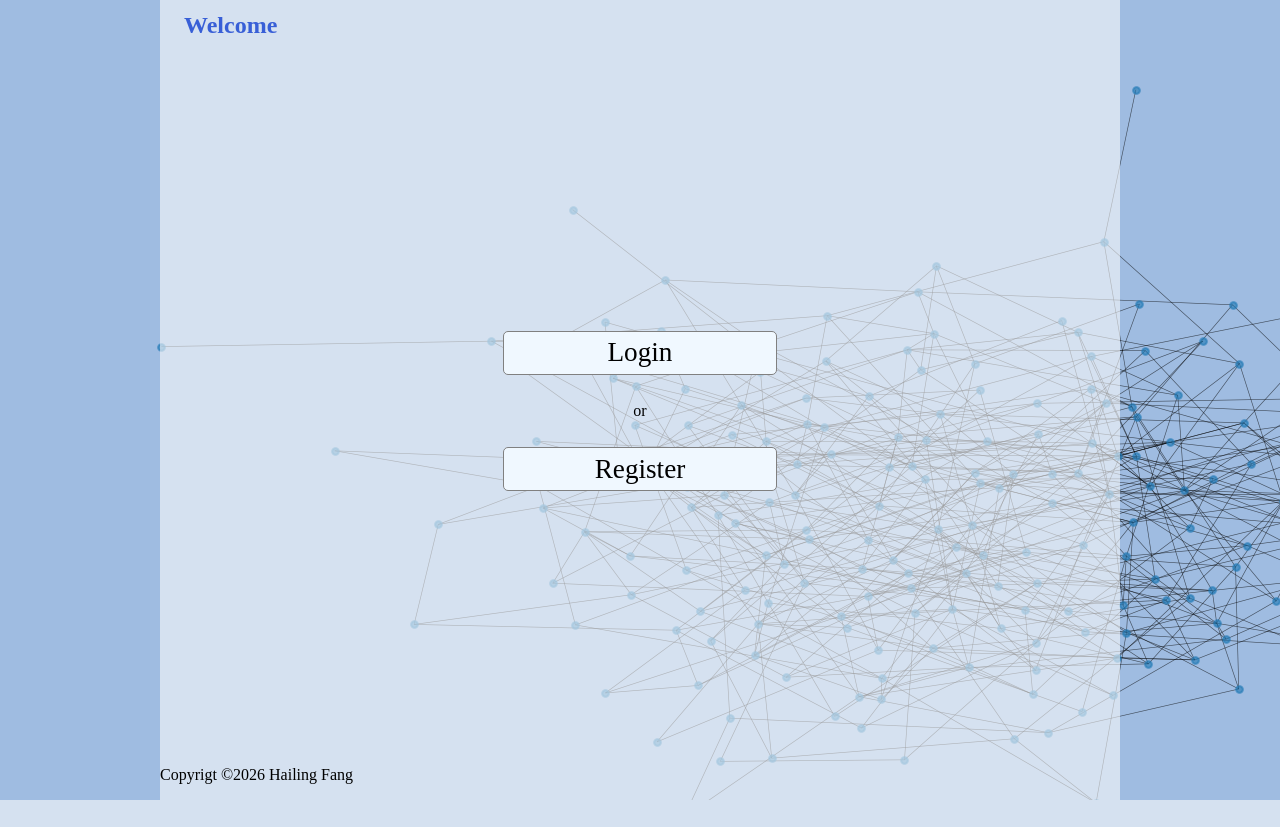
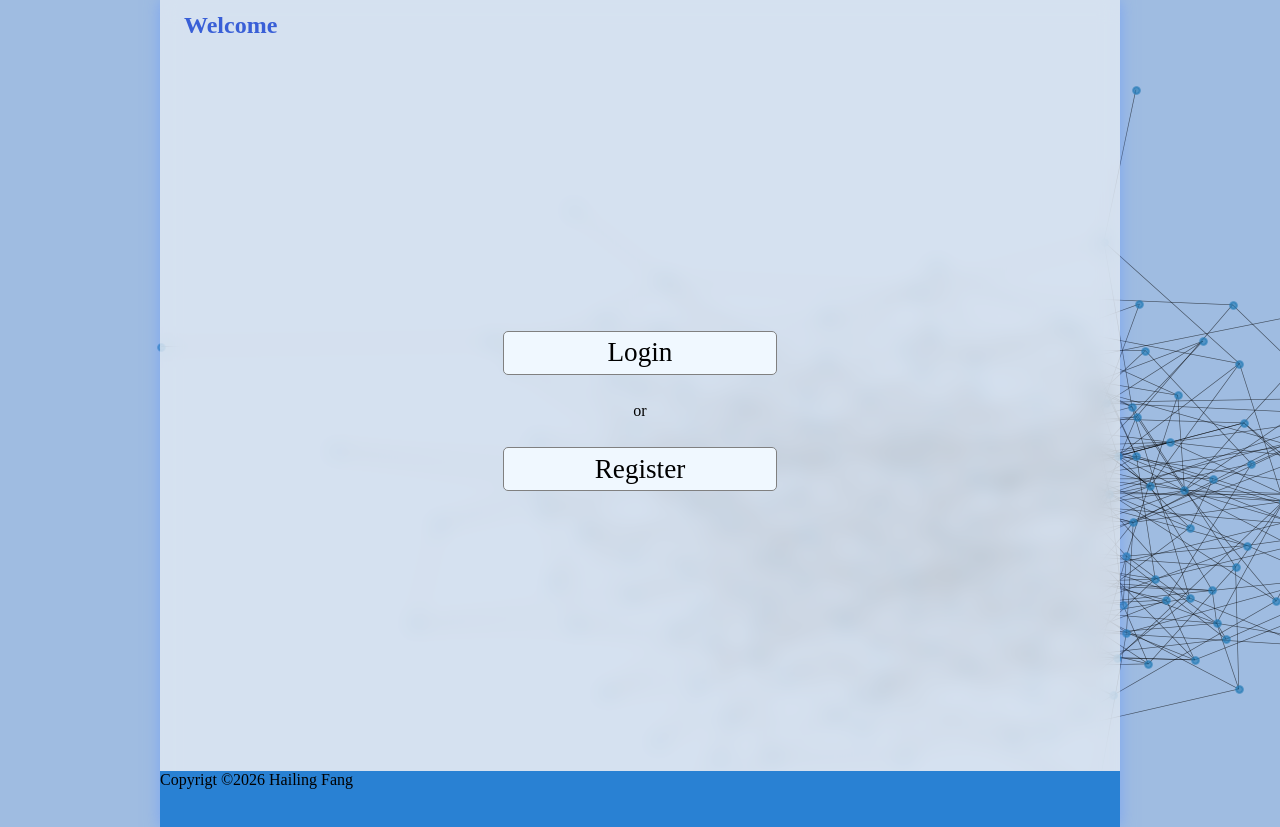
Before and after one commit to hailingfang/project-102, a Flask app: page / in a window 1280 px wide. Before the commit the page ends 800 px from the top, so only its background shows below. Run offline with Flask 3, Linux system fonts and the light colour scheme.

Commit message:
update css files

```diff
--- a/static/css/base.css
+++ b/static/css/base.css
@@ -7,16 +7,27 @@ body {
     flex-direction: column;
 }
 
+header {
+    height: 10vh;
+    min-width: 60em;
+    background-color: rgb(16, 63, 184);
+    flex: 0 0 auto;
+}
+
 main {
-    min-height: 100vh;
+    min-height: 83vh;
     flex: 1 1 auto;
     width: 60em;
     margin: 0px auto;
     background-color: rgba(250, 250, 250, 0.6);
+    box-shadow: 0 0 15px rgba(100, 150, 255, 0.6);
+    backdrop-filter: blur(10px);
+
 }
 
 footer {
-    position: absolute;
-    bottom: 0;
-    padding-bottom: 1em;
+    min-height: 7vh;
+    min-width: 60em;
+    background-color: rgb(41, 129, 211);
+    flex: 1 1 auto;
 }
--- a/static/css/index.css
+++ b/static/css/index.css
@@ -1,3 +1,10 @@
+.welcome {
+    font-size: 1.5em;
+    font-weight: bold;
+    color: rgba(21, 65, 208, 0.815);
+    padding: .5em 0em .5em 1em;
+}
+
 .login-register-box {
     min-height: 90vh;
     display: flex;
@@ -7,14 +14,7 @@
 
 }
 
-.welcome {
-    font-size: 1.5em;
-    font-weight: bold;
-    color: rgba(21, 65, 208, 0.815);
-    padding: .5em 0em .5em 1em;
-}
-
-.login-register-box a {
+.login-register-box > a {
     color: black;
     font-size: 1.7em;
     text-align: center;
@@ -25,3 +25,8 @@
     border-radius: 5px;
     margin: 1em;
 }
+
+.login-register-box > div > p,
+.login-register-box > div > a {
+    display: inline-block;
+}
--- a/static/css/register.css
+++ b/static/css/register.css
@@ -1,4 +1,6 @@
-head {
+header {
+    font-size: 2em;
+    color: rgb(0, 174, 255);
     margin-bottom: 3em;
 }
 
```
Also changed, not shown: static/css/verify.css (added, +20 -0 lines).
